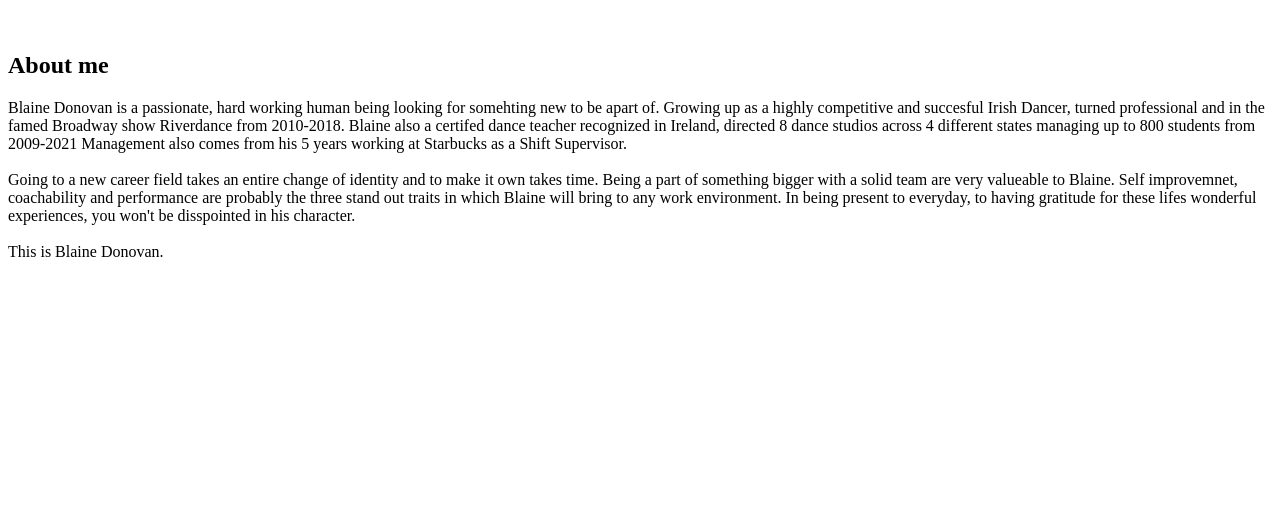
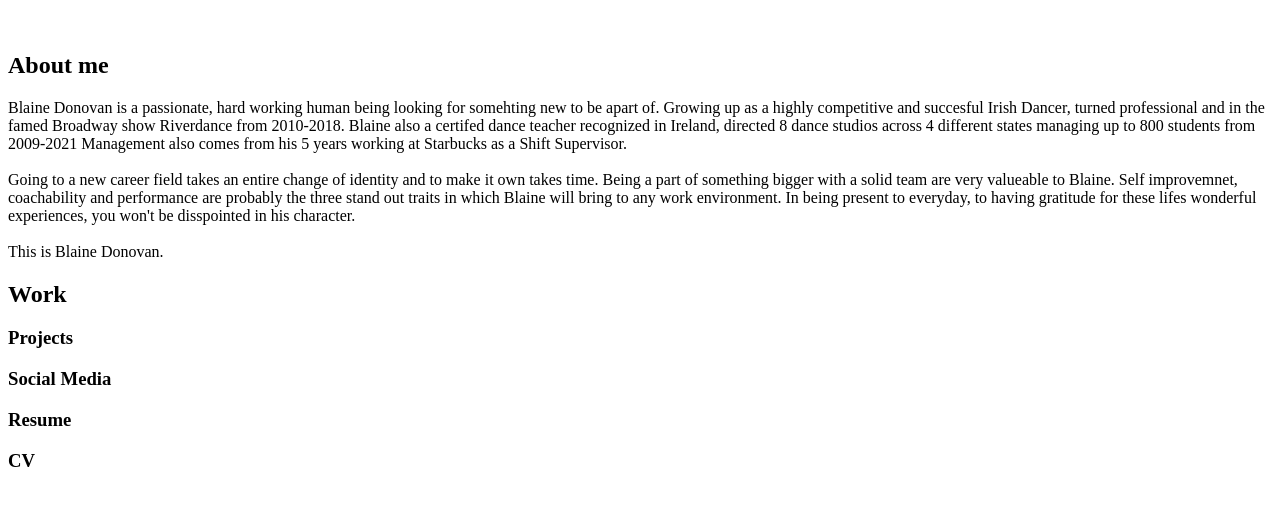
Before and after one commit to Blainerdonovan/DonovanPortfolio, a plain HTML site: page index.html in a window 1280 px wide. Shown: the part 201-706 px from the top of the page. Drawn offline with Linux system fonts and the light colour scheme.

Commit message:
added work section

```diff
--- a/index.html
+++ b/index.html
@@ -43,6 +43,23 @@
                     This is Blaine Donovan.
                 </p>
             </div>
+
+            <div>
+                <h2>Work</h2>
+            </div>
+            <p>
+                <h3>Projects</h3>
+            </p>
+            <p>
+                <h3>Social Media</h3>
+            </p>
+            <p>
+                <h3>Resume</h3>
+            </p>
+            <p>
+                <h3>CV</h3>
+            </p>
+        </section>
     </main>
 </body>
 </html>
```
